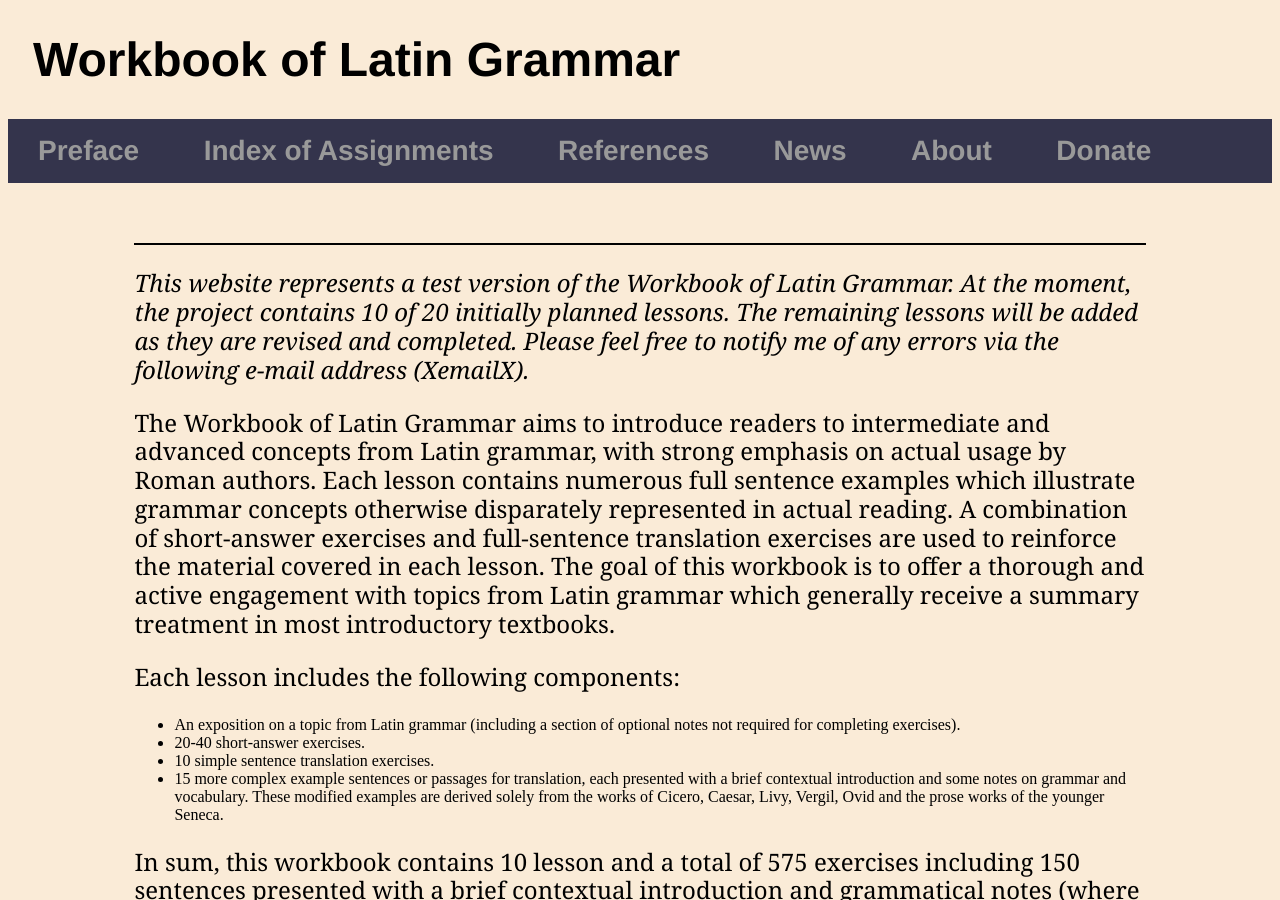
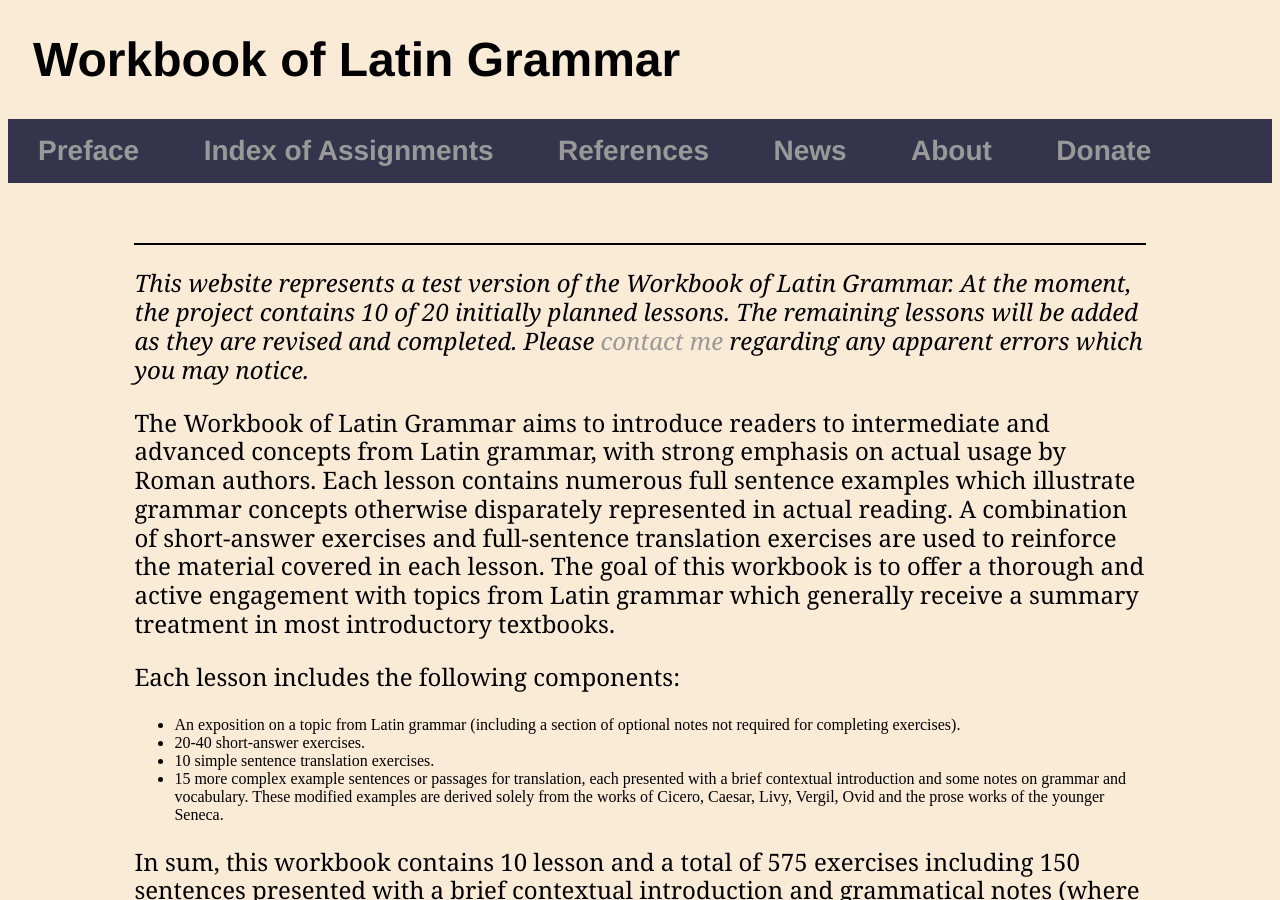
Before and after one commit to AlanCFleming82/AlanCFleming82.github.io, a Jekyll site: the page built from index.html, in a window 1280 px wide and 900 px high. Built offline with Jekyll 4.4.1, drawn with Linux system fonts in a browser that asks for light colours.

Commit message:
Update index.html

```diff
--- a/index.html
+++ b/index.html
@@ -7,8 +7,8 @@ title: Preface to Workbook of Latin Grammar
 	<em>
 		This website represents a test version of the Workbook of Latin Grammar. At the
 		moment, the project contains 10 of 20 initially planned lessons. The remaining lessons
-		will be added as they are revised and completed. Please feel free to notify me of any
-		errors via the following e-mail address (XemailX).
+		will be added as they are revised and completed. Please <a href="mailto:contact@latinworkbook.com">contact me</a>
+		regarding any apparent errors which you may notice.
 	</em>
 </p>
 <p>
```
